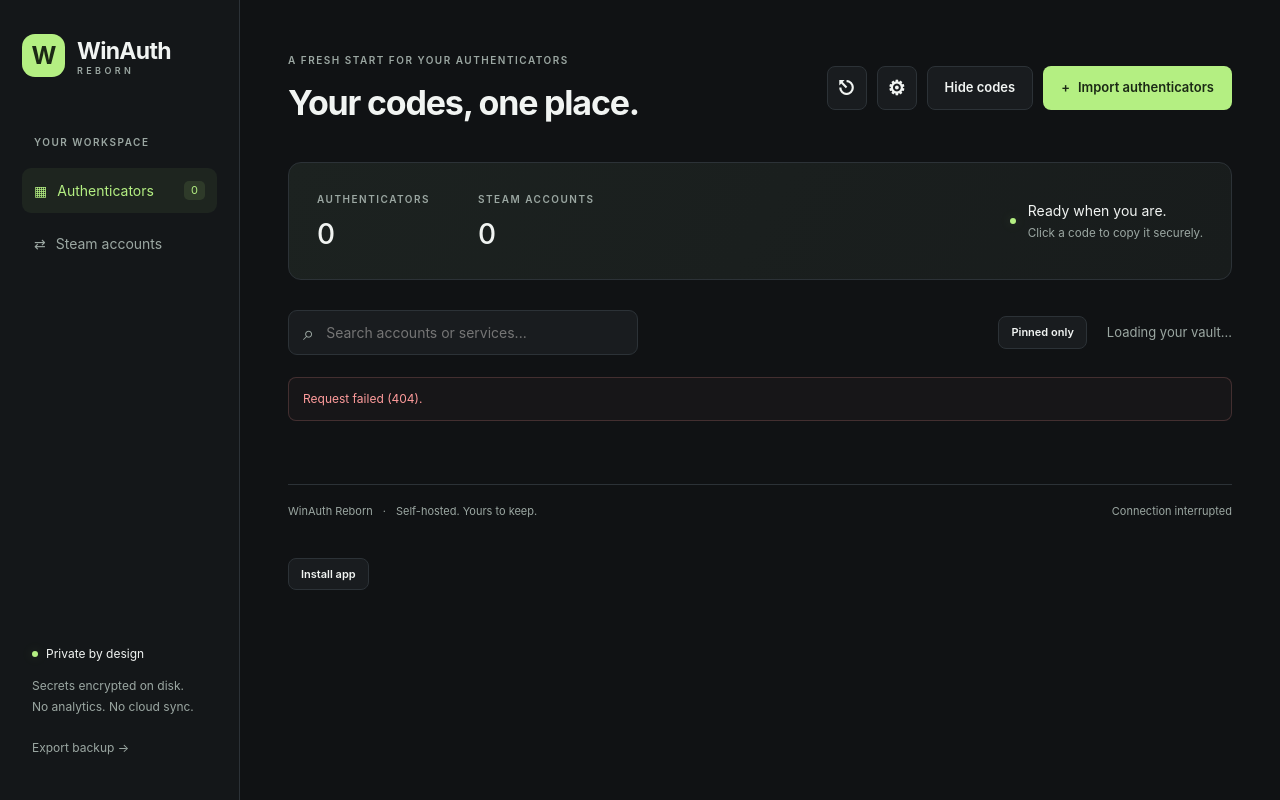
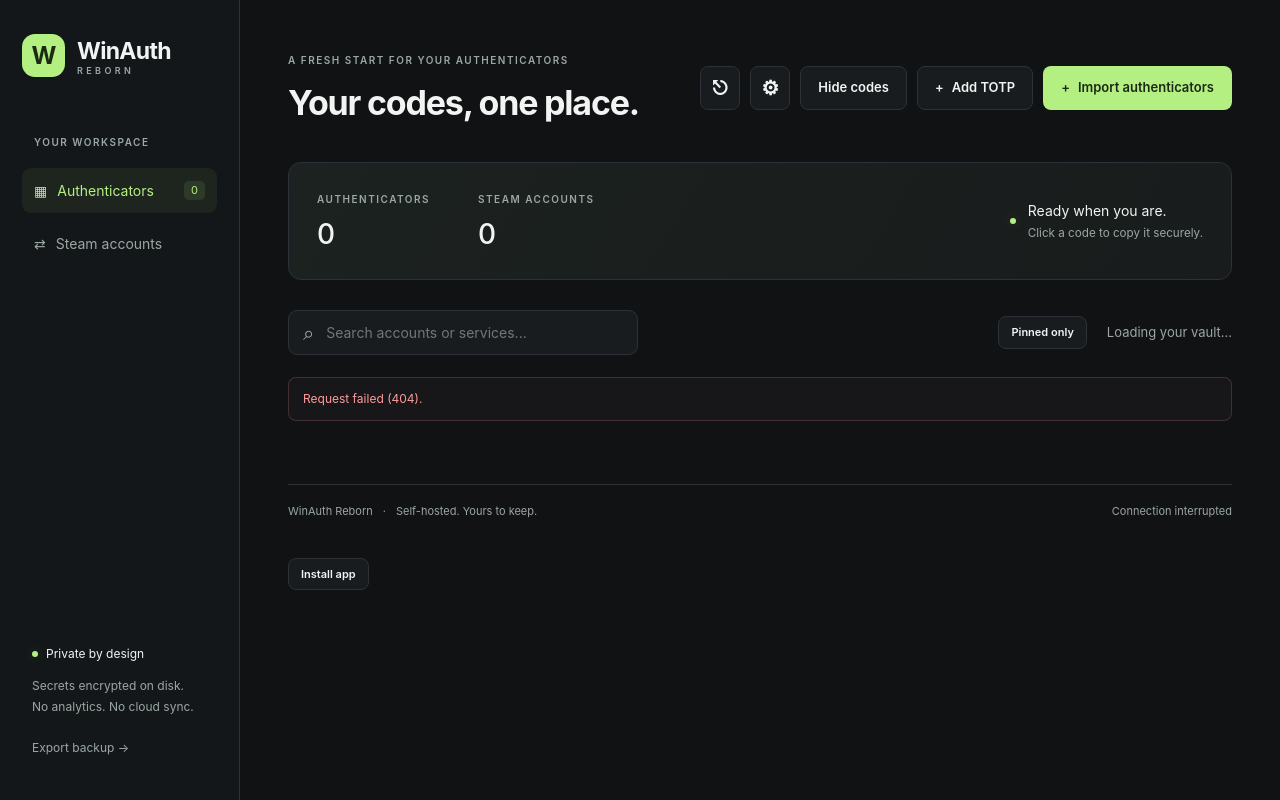
Before and after one commit to vladkozlov/winauth-reborn, a Python web app: template winauth_reborn/templates/index.html in a window 1280 px wide. Run offline with Jinja, Linux system fonts and the light colour scheme; the template is opened without the code that fills it: most values are stand-ins (such as "Sample title", 1, 10 or a date in 2020).

Commit message:
feat(totp): add manual TOTP creation
Co-authored-by: Copilot <223556219+Copilot@users.noreply.github.com>

```diff
--- a/winauth_reborn/static/app.js
+++ b/winauth_reborn/static/app.js
@@ -359,6 +359,12 @@ function openImport() {
   $("#import-dialog").showModal();
 }
 
+function openAddTotp() {
+  $("#add-totp-form").reset();
+  $("#add-totp-error").textContent = "";
+  $("#add-totp-dialog").showModal();
+}
+
 async function selectFile(file) {
   if (!file) return;
   if (file.size > 2 * 1024 * 1024) {
@@ -376,6 +382,37 @@ async function selectFile(file) {
 
 $("#import-button").onclick = openImport;
 $("#empty-import").onclick = openImport;
+$("#add-totp-button").onclick = openAddTotp;
+$("#empty-add-totp").onclick = openAddTotp;
+$("#add-totp-form").onsubmit = async (event) => {
+  event.preventDefault();
+  const form = event.target;
+  const submit = event.submitter;
+  const params = new URLSearchParams({
+    secret: form.elements.secret.value.trim(),
+    algorithm: form.elements.algorithm.value,
+    digits: form.elements.digits.value,
+    period: form.elements.period.value,
+  });
+  const issuer = form.elements.issuer.value.trim();
+  if (issuer) params.set("issuer", issuer);
+  const uri = `otpauth://totp/${encodeURIComponent(form.elements.name.value.trim())}?${params}`;
+  submit.disabled = true;
+  $("#add-totp-error").textContent = "";
+  try {
+    const result = await json("/api/import", {
+      method: "POST", body: JSON.stringify({ text: uri }),
+    });
+    $("#add-totp-dialog").close();
+    await loadAccounts(true);
+    toast(result.added ? "TOTP added" : "This TOTP is already in your vault");
+  } catch (error) { $("#add-totp-error").textContent = error.message; }
+  finally { submit.disabled = false; }
+};
+$("#add-totp-dialog").addEventListener("close", () => {
+  $("#add-totp-form").reset();
+  $("#add-totp-error").textContent = "";
+});
 $("#import-file").onchange = (event) => selectFile(event.target.files[0]);
 $("#dropzone").onkeydown = (event) => {
   if (event.key === "Enter" || event.key === " ") {
--- a/winauth_reborn/templates/index.html
+++ b/winauth_reborn/templates/index.html
@@ -56,6 +56,7 @@
         <button class="button secondary icon-only" id="lock-button" aria-label="Lock vault" title="Lock vault and sign out">&#9099;</button>
         <button class="button secondary icon-only" id="settings-button" aria-label="Settings" title="Settings">&#9881;</button>
         <button class="button secondary" id="privacy-button" aria-pressed="false">Hide codes</button>
+        <button class="button secondary" id="add-totp-button"><span aria-hidden="true">+</span> Add TOTP</button>
         <button class="button primary" id="import-button"><span aria-hidden="true">+</span> Import authenticators</button>
       </div>
     </header>
@@ -76,6 +77,7 @@
       <div class="empty-mark" aria-hidden="true">&#10022;</div>
       <h2>Your next chapter starts here.</h2>
       <p>Bring your existing WinAuth authenticators with you.<br>Import your original .txt export to get started.</p>
+      <button class="button secondary" id="empty-add-totp">Add a TOTP manually</button>
       <button class="button primary" id="empty-import">Import WinAuth .txt</button>
       <span class="muted">TOTP &middot; HOTP &middot; Steam Guard &middot; Battle.net</span>
     </section>
@@ -83,6 +85,26 @@
     <footer>WinAuth Reborn <span>&middot;</span> Self-hosted. Yours to keep. <button class="text-button mobile-only" id="mobile-export-button">Export backup</button><span id="refresh-status"></span></footer>
   </main>
   {% include 'pwa_controls.html' %}
+
+  <dialog id="add-totp-dialog" aria-labelledby="add-totp-title">
+    <div class="dialog-heading"><div><span class="eyebrow">ADD AUTHENTICATOR</span><h2 id="add-totp-title">Add a TOTP</h2></div><button class="close-button" data-close aria-label="Close add TOTP">&times;</button></div>
+    <p class="muted">Enter the shared key provided by the service when you set up an authenticator. This adds codes to WinAuth Reborn; it does not register or change an authenticator with that service.</p>
+    <form id="add-totp-form">
+      <div class="field-grid">
+        <label class="field">Account name<input name="name" required maxlength="200" autocomplete="off" placeholder="alice@example.com"></label>
+        <label class="field">Service / issuer<input name="issuer" maxlength="200" autocomplete="off" placeholder="Example"></label>
+      </div>
+      <label class="field">Shared key (Base32)<input name="secret" type="password" required maxlength="256" autocomplete="off" spellcheck="false" placeholder="Enter the key from the service"><span class="muted">Spaces are ignored. Keep this key private.</span></label>
+      <div class="field-grid">
+        <label class="field">Algorithm<select name="algorithm"><option>SHA1</option><option>SHA256</option><option>SHA512</option></select></label>
+        <label class="field">Digits<select name="digits"><option>6</option><option>8</option><option>5</option><option>7</option><option>9</option><option>10</option></select></label>
+        <label class="field">Period (seconds)<input name="period" type="number" min="1" max="86400" value="30" required></label>
+      </div>
+      <div class="banner">For safety, confirm the generated code with the service before relying on it. Keep a secure backup of your shared key.</div>
+      <div id="add-totp-error" class="form-error" role="alert"></div>
+      <div class="dialog-actions"><button type="button" class="button secondary" data-close>Cancel</button><button class="button primary" type="submit">Add TOTP</button></div>
+    </form>
+  </dialog>
 
   <dialog id="import-dialog" aria-labelledby="import-title">
     <div class="dialog-heading"><div><span class="eyebrow">BRING YOUR ACCOUNTS</span><h2 id="import-title">Import authenticators</h2></div><button class="close-button" data-close aria-label="Close import">&times;</button></div>
```
Also changed, not shown: tests/test_browser.py (+21 -0 lines), tests/test_browser_edition.py (+18 -0 lines), README.md.
